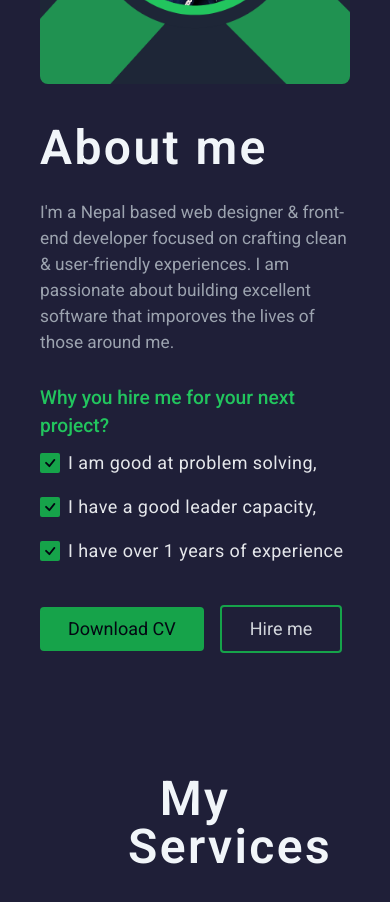
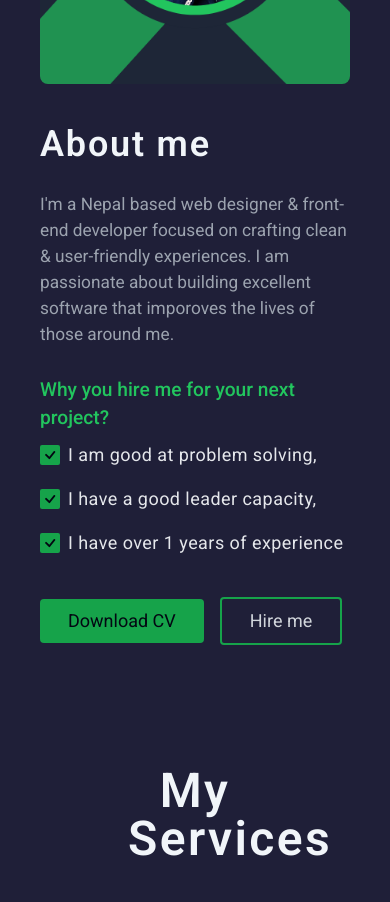
Before and after one commit to gokarna123-goku/m_portfolio, a React (Vite) app: page / in a window 390 px wide. Shown: the part 1120-2022 px from the top of the page. Built offline with nearby package versions, Linux system fonts and the light colour scheme.

Commit message:
completed the responsive for about us page

```diff
--- a/src/components/About/About.jsx
+++ b/src/components/About/About.jsx
@@ -15,7 +15,7 @@
             />
           </div>
           <div className="lg:w-[45%] md:w-[45%] sm:w-full w-full h-auto">
-            <h1 className="text-slate-100 text-5xl font-extrabold tracking-wider mb-7">
+            <h1 className="text-slate-100 lg:text-5xl md:text-4xl sm:text-4xl text-4xl font-extrabold tracking-wider mb-7">
               About me
             </h1>
             <p className="text-gray-400 text-[1.08rem] font-light mb-7">
```
